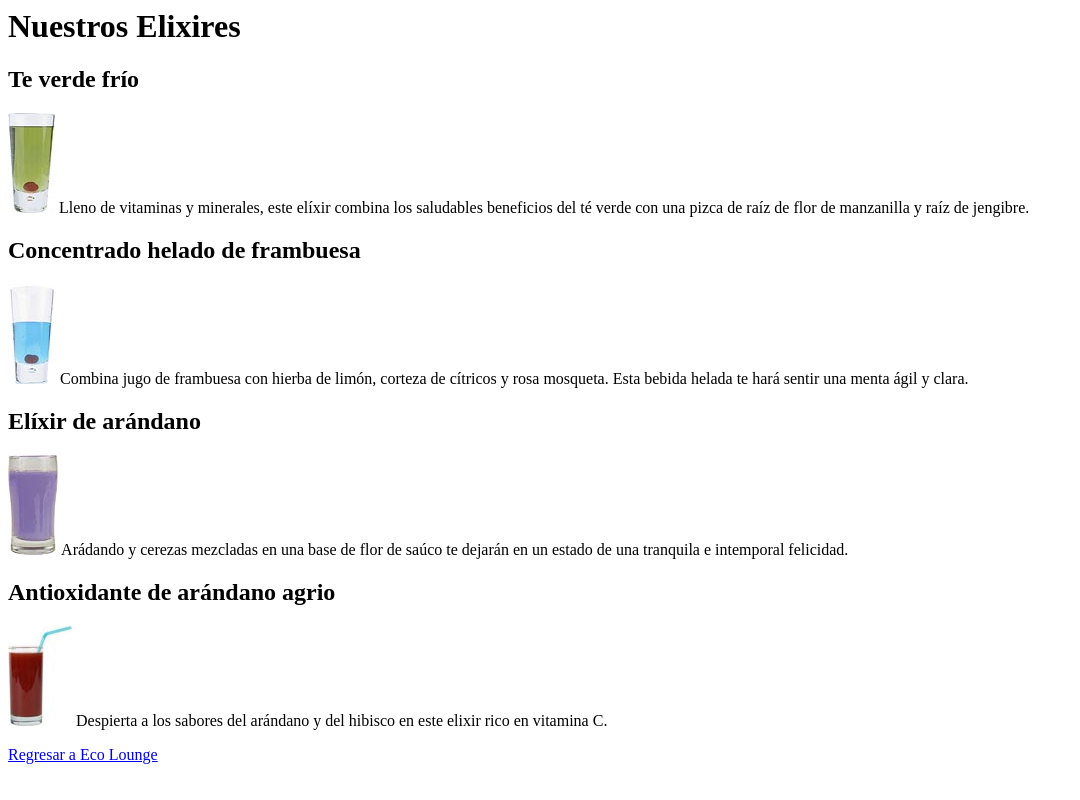
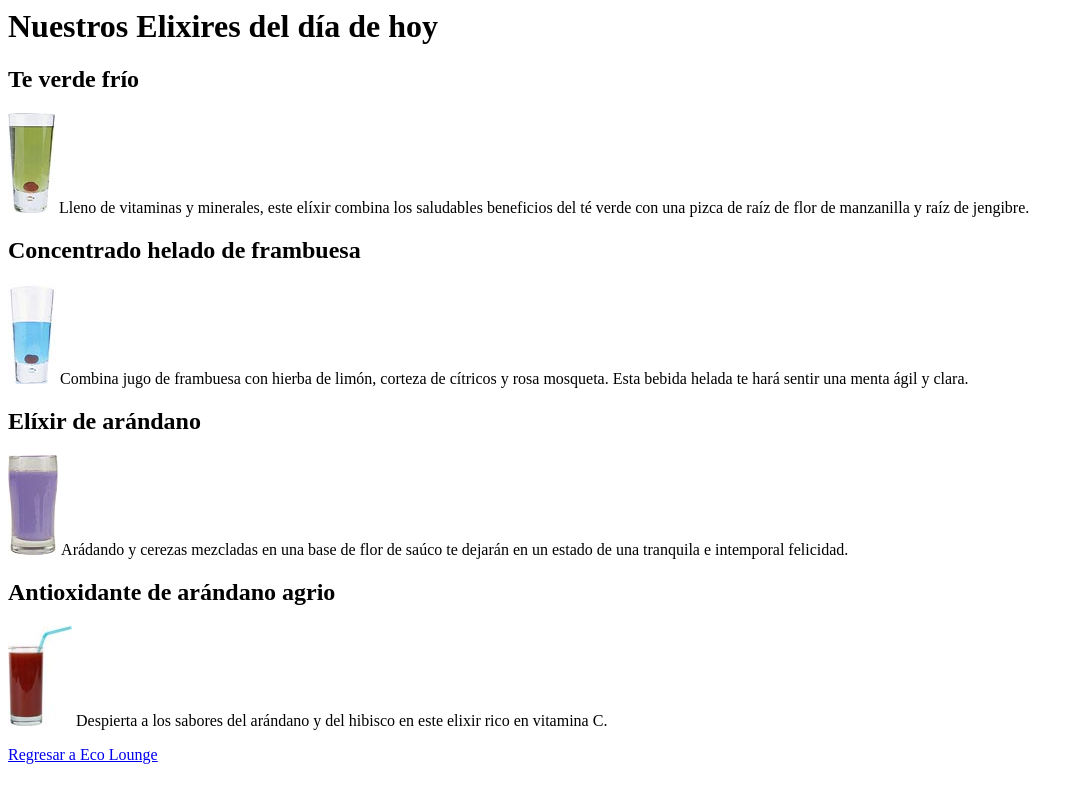
Before and after one commit to FuentesRD/pruebaGIT, a plain HTML site: page paginas/elixir.html in a window 1280 px wide. Shown: the whole page, without its empty margins (0-1080 px from the left). Drawn offline with Linux system fonts and the light colour scheme.

Commit message:
Cambio en titulo elixir

```diff
--- a/paginas/elixir.html
+++ b/paginas/elixir.html
@@ -3,7 +3,7 @@
     <title>Elíxires Eco Lounge</title>
   </head>
   <body>
-    <h1>Nuestros Elixires</h1>
+    <h1>Nuestros Elixires del día de hoy</h1>
 
     <h2>Te verde frío</h2>
     <p>
```
